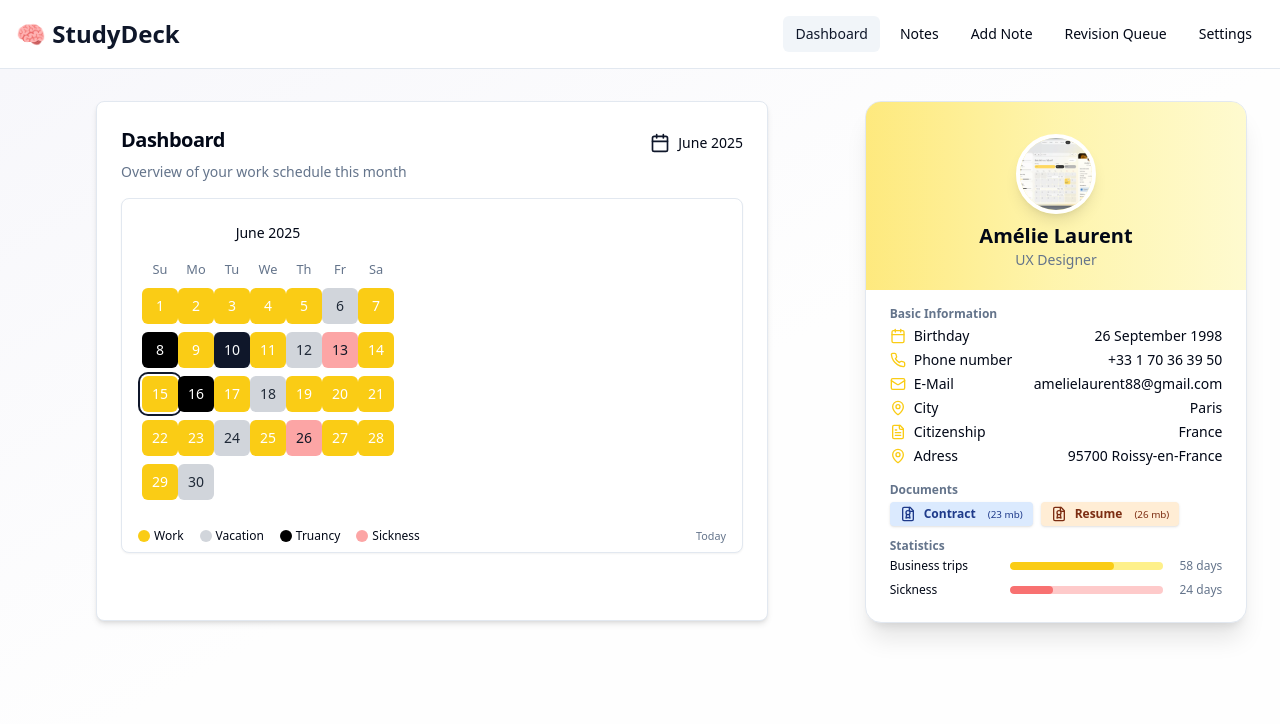
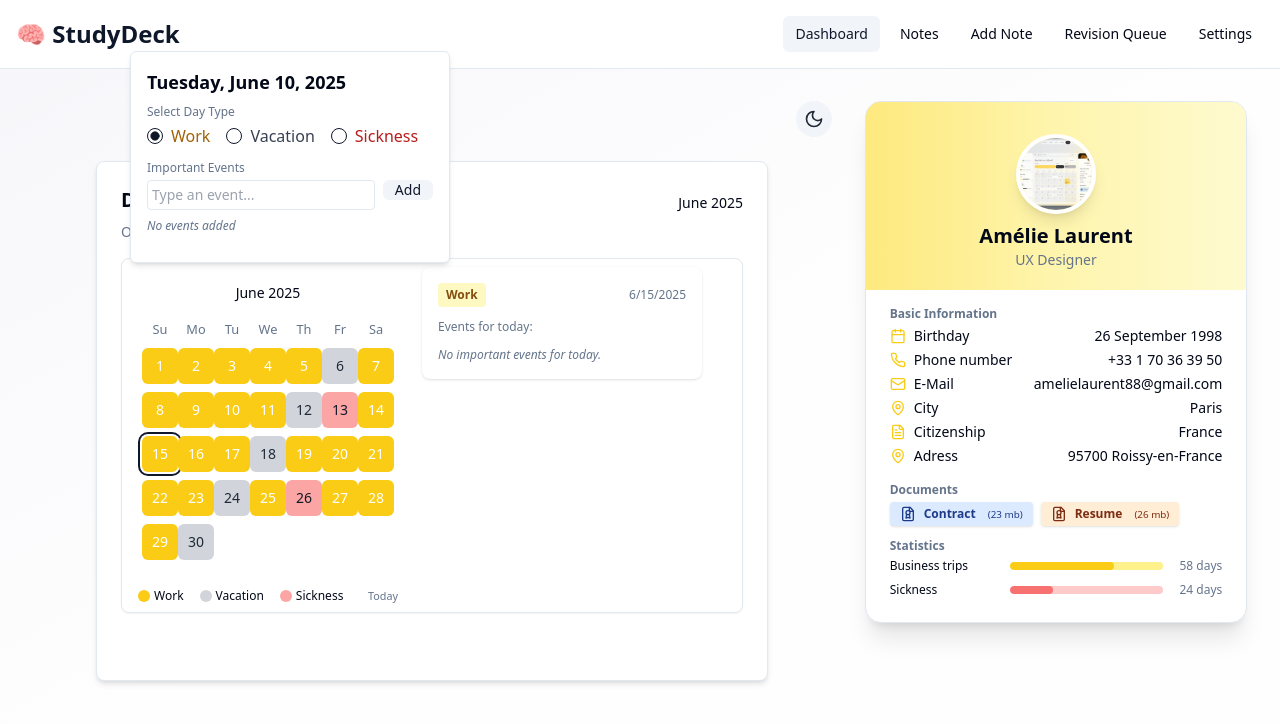
Before and after one commit to Sparshga/studydeck-revision-hub, a React (Vite) app: page /dashboard in a window 1280 px wide. Both pictures are taken after a click on the button "10". Shown: the top 724 px of the page. Built offline with nearby package versions, Linux system fonts and the light colour scheme.

Commit message:
feat: Implement light/dark mode and date-specific features
Adds light/dark mode toggle. Implements a placeholder for clicked dates in the calendar, allowing users to select a day type (work, vacation, sickness), add events, and view a summary of important items for the selected date.

```diff
--- /dev/null
+++ b/src/components/DayDetailPopover.tsx
@@ -0,0 +1,134 @@
+
+import React, { useRef, useState } from "react";
+import {
+  Popover,
+  PopoverContent,
+  PopoverTrigger,
+} from "@/components/ui/popover";
+import { Button } from "@/components/ui/button";
+import { RadioGroup, RadioGroupItem } from "@/components/ui/radio-group";
+
+type DayType = "work" | "vacation" | "sickness";
+
+interface DayDetailPopoverProps {
+  open: boolean;
+  onOpenChange: (o: boolean) => void;
+  anchor: React.ReactNode;
+  date: Date;
+  dayType: DayType;
+  onDayTypeChange: (t: DayType) => void;
+  events: string[];
+  onAddEvent: (e: string) => void;
+  onRemoveEvent: (i: number) => void;
+}
+
+const dayTypeColor: Record<DayType, string> = {
+  work: "text-yellow-700",
+  vacation: "text-gray-700",
+  sickness: "text-red-700",
+};
+
+const dayTypeLabel: Record<DayType, string> = {
+  work: "Work Day",
+  vacation: "Vacation Day",
+  sickness: "Sickness Day",
+};
+
+export default function DayDetailPopover(props: DayDetailPopoverProps) {
+  const {
+    open,
+    onOpenChange,
+    anchor,
+    date,
+    dayType,
+    onDayTypeChange,
+    events,
+    onAddEvent,
+    onRemoveEvent,
+  } = props;
+  const [input, setInput] = useState("");
+  const inputRef = useRef<HTMLInputElement>(null);
+
+  return (
+    <Popover open={open} onOpenChange={onOpenChange}>
+      <PopoverTrigger asChild>{anchor}</PopoverTrigger>
+      <PopoverContent className="w-[320px] z-50" align="start">
+        <div className="mb-2">
+          <div className="font-bold text-lg">
+            {date.toLocaleDateString(undefined, { weekday: "long", year: "numeric", month: "long", day: "numeric" })}
+          </div>
+        </div>
+        {/* Day type selector */}
+        <div className="mb-3">
+          <div className="text-xs text-muted-foreground mb-1">Select Day Type</div>
+          <RadioGroup
+            value={dayType}
+            onValueChange={(val) => onDayTypeChange(val as DayType)}
+            className="flex gap-4"
+          >
+            <div className="flex items-center gap-2">
+              <RadioGroupItem value="work" id="r-work" />
+              <label htmlFor="r-work" className="text-yellow-700 cursor-pointer">Work</label>
+            </div>
+            <div className="flex items-center gap-2">
+              <RadioGroupItem value="vacation" id="r-vacation" />
+              <label htmlFor="r-vacation" className="text-gray-700 cursor-pointer">Vacation</label>
+            </div>
+            <div className="flex items-center gap-2">
+              <RadioGroupItem value="sickness" id="r-sickness" />
+              <label htmlFor="r-sickness" className="text-red-700 cursor-pointer">Sickness</label>
+            </div>
+          </RadioGroup>
+        </div>
+        {/* Event add */}
+        <div className="mb-3">
+          <div className="text-xs text-muted-foreground mb-1">Important Events</div>
+          <div className="flex gap-2">
+            <input
+              ref={inputRef}
+              value={input}
+              onChange={(e) => setInput(e.target.value)}
+              className="flex-1 border rounded p-1 text-sm"
+              placeholder="Type an event..."
+              onKeyDown={e => {
+                if (e.key === "Enter" && input.trim()) {
+                  onAddEvent(input.trim());
+                  setInput("");
+                  setTimeout(() => inputRef.current?.focus(), 1);
+                }
+              }}
+            />
+            <Button
+              type="button"
+              variant="secondary"
+              onClick={() => {
+                if (input.trim()) {
+                  onAddEvent(input.trim());
+                  setInput("");
+                  setTimeout(() => inputRef.current?.focus(), 1);
+                }
+              }}
+              size="sm"
+              className="px-3 h-full"
+            >Add</Button>
+          </div>
+          <ul className="mt-2 space-y-1">
+            {events.length === 0 && <li className="text-muted-foreground text-xs italic">No events added</li>}
+            {events.map((e, i) =>
+              <li key={i} className="flex justify-between items-center text-sm bg-muted rounded px-2 py-1">
+                <span>{e}</span>
+                <button
+                  onClick={() => onRemoveEvent(i)}
+                  className="text-xs ml-2 text-destructive hover:underline"
+                  type="button"
+                  aria-label="Remove"
+                  title="Remove"
+                >Remove</button>
+              </li>
+            )}
+          </ul>
+        </div>
+      </PopoverContent>
+    </Popover>
+  );
+}
--- /dev/null
+++ b/src/components/ThemeToggle.tsx
@@ -0,0 +1,39 @@
+
+import { Sun, Moon } from "lucide-react";
+import { useEffect, useState } from "react";
+
+export default function ThemeToggle() {
+  const [theme, setTheme] = useState<'light' | 'dark'>('light');
+
+  useEffect(() => {
+    // Set theme from localStorage or system
+    const stored = localStorage.getItem('theme');
+    if (stored === 'dark' || stored === 'light') {
+      setTheme(stored);
+      document.documentElement.classList.toggle('dark', stored === 'dark');
+    }
+  }, []);
+
+  const toggleTheme = () => {
+    const next = theme === 'light' ? 'dark' : 'light';
+    setTheme(next);
+    document.documentElement.classList.toggle('dark', next === 'dark');
+    localStorage.setItem('theme', next);
+  };
+
+  return (
+    <button
+      className="rounded-full p-2 bg-accent hover:bg-accent/80 transition flex items-center"
+      title="Toggle theme"
+      onClick={toggleTheme}
+      aria-label="Toggle theme"
+      type="button"
+    >
+      {theme === 'light' ? (
+        <Moon className="w-5 h-5 text-gray-800" />
+      ) : (
+        <Sun className="w-5 h-5 text-yellow-300" />
+      )}
+    </button>
+  );
+}
--- /dev/null
+++ b/src/components/TodayInfoBox.tsx
@@ -0,0 +1,38 @@
+
+import React from "react";
+
+type DayType = "work" | "vacation" | "sickness";
+const colorMap: Record<DayType, string> = {
+  work: "bg-yellow-100 text-yellow-800",
+  vacation: "bg-gray-100 text-gray-800",
+  sickness: "bg-red-100 text-red-800",
+};
+
+interface TodayInfoBoxProps {
+  dayType: DayType;
+  events: string[];
+  date: Date;
+}
+
+export default function TodayInfoBox({ dayType, events, date }: TodayInfoBoxProps) {
+  return (
+    <div className="bg-card shadow rounded-lg p-4 flex flex-col min-w-[260px] gap-2">
+      <div className="flex items-center mb-1">
+        <div className={`px-2 py-1 rounded text-xs font-semibold capitalize ${colorMap[dayType]}`}>
+          {dayType}
+        </div>
+        <div className="ml-auto font-medium text-xs text-muted-foreground">{date.toLocaleDateString()}</div>
+      </div>
+      <div className="text-xs text-muted-foreground mb-1">Events for today:</div>
+      <ul className="space-y-1">
+        {events.length ? (
+          events.map((e, i) => (
+            <li key={i} className="text-sm bg-muted rounded px-2 py-1">{e}</li>
+          ))
+        ) : (
+          <li className="text-muted-foreground italic text-xs">No important events for today.</li>
+        )}
+      </ul>
+    </div>
+  );
+}
--- a/src/pages/Dashboard.tsx
+++ b/src/pages/Dashboard.tsx
@@ -1,4 +1,3 @@
-
 import { Calendar } from "@/components/ui/calendar";
 import { Card, CardHeader, CardTitle, CardContent } from "@/components/ui/card";
 import { User, Mail, Calendar as CalendarIcon, MapPin, Phone } from "lucide-react";
@@ -26,19 +25,110 @@ const dayStyles = {
   sickness: "bg-pink-200 text-gray-800 font-medium"
 }
 
+import ThemeToggle from "@/components/ThemeToggle";
+import DayDetailPopover from "@/components/DayDetailPopover";
+import TodayInfoBox from "@/components/TodayInfoBox";
+import { useState, useMemo } from "react";
+
+// Modified day types (no truancy!)
+type DayType = "work" | "vacation" | "sickness";
+
+function getInitialDays() {
+  // Similar mockDays logic, simply use without truancy
+  const result: { [key: string]: DayType } = {};
+  const now = new Date();
+  for (let i = 1; i <= 31; i++) {
+    if (i % 6 === 0) result[new Date(now.getFullYear(), now.getMonth(), i).toDateString()] = "vacation";
+    else if (i % 13 === 0) result[new Date(now.getFullYear(), now.getMonth(), i).toDateString()] = "sickness";
+    else result[new Date(now.getFullYear(), now.getMonth(), i).toDateString()] = "work";
+  }
+  return result;
+}
+
 const Dashboard = () => {
-  const [date, setDate] = React.useState<Date | undefined>(new Date());
-  const mockDays = React.useMemo(() => getMockDays(), []);
+  const [date, setDate] = useState<Date | undefined>(new Date());
+  const [days, setDays] = useState<{ [key: string]: DayType }>(getInitialDays);
+  const [events, setEvents] = useState<{ [key: string]: string[] }>({});
+  const [detailOpen, setDetailOpen] = useState(false);
+  const [selectedDay, setSelectedDay] = useState<Date | null>(null);
+
+  // For today info
+  const todayString = new Date().toDateString();
+  const todayType: DayType = days[todayString] || "work";
+  const todayEvents: string[] = events[todayString] || [];
+
+  // Handler for calendar click
+  const handleCalendarSelect = (d?: Date) => {
+    setDate(d);
+    if (d) {
+      setSelectedDay(d);
+      setDetailOpen(true);
+    }
+  };
+
+  const handleDayTypeChange = (t: DayType) => {
+    if (selectedDay) {
+      setDays((prev) => ({
+        ...prev,
+        [selectedDay.toDateString()]: t,
+      }));
+    }
+  };
+
+  const handleAddEvent = (event: string) => {
+    if (selectedDay) {
+      setEvents((prev) => {
+        const dayStr = selectedDay.toDateString();
+        return {
+          ...prev,
+          [dayStr]: [...(prev[dayStr] || []), event],
+        }
+      });
+    }
+  };
+
+  const handleRemoveEvent = (i: number) => {
+    if (selectedDay) {
+      setEvents((prev) => {
+        const dayStr = selectedDay.toDateString();
+        if (!prev[dayStr]) return prev;
+        const next = [...prev[dayStr]];
+        next.splice(i, 1);
+        return {
+          ...prev,
+          [dayStr]: next,
+        }
+      });
+    }
+  };
+
+  // Get data for selected
+  const selectedString = selectedDay?.toDateString() ?? "";
+  const selectedType: DayType = days[selectedString] || "work";
+  const selectedEvents: string[] = events[selectedString] || [];
+
+  // Modifier arrays for the calendar
+  const mockDays = days;
+  const modifiers = {
+    work: Object.keys(mockDays).filter((d) => mockDays[d] === "work").map((d) => new Date(d)),
+    vacation: Object.keys(mockDays).filter((d) => mockDays[d] === "vacation").map((d) => new Date(d)),
+    sickness: Object.keys(mockDays).filter((d) => mockDays[d] === "sickness").map((d) => new Date(d)),
+    today: [new Date()]
+  };
 
   return (
     <main className="min-h-[90vh] w-full flex flex-col lg:flex-row items-stretch justify-center gap-8 bg-gradient-to-br from-[#f7f7fb] via-[#fefefe] to-[#fefefe] p-2 sm:p-8">
       {/* Main content (calendar) */}
-      <div className="flex-1 flex items-start justify-center">
+      <div className="flex-1 flex min-w-0 flex-col items-center gap-6">
+        <div className="self-end">
+          <ThemeToggle />
+        </div>
+
         <Card className="w-full max-w-2xl shadow-md animate-fade-in p-0 flex flex-col min-h-[520px]">
           <CardHeader className="pb-2 pt-6 px-6 flex flex-row items-center justify-between">
             <CardTitle className="text-xl">Dashboard</CardTitle>
             <div className="flex gap-2 items-center">
-              <CalendarIcon className="w-5 h-5 text-primary" />
+              {/* Show month/year */}
               <span className="text-sm text-foreground">{date ? date.toLocaleString(undefined, { month: "long", year: "numeric" }) : ""}</span>
             </div>
           </CardHeader>
@@ -46,44 +136,48 @@ const Dashboard = () => {
             <div className="text-muted-foreground mb-2 text-sm">
               Overview of your work schedule this month
             </div>
-            <div className="border rounded-lg p-2 bg-white shadow-sm overflow-x-auto pointer-events-auto">
+            <div className="border rounded-lg p-2 bg-white shadow-sm overflow-x-auto pointer-events-auto flex flex-col sm:flex-row gap-4">
+              {/* CALENDAR */}
+              <DayDetailPopover
+                open={detailOpen}
+                onOpenChange={setDetailOpen}
+                anchor={
+                <div>
                   <Calendar
                     mode="single"
                     selected={date}
-                onSelect={setDate}
+                    // When a day is clicked: open details popover
+                    onSelect={handleCalendarSelect}
                     className="pointer-events-auto"
-                modifiers={{
-                  work: Object.keys(mockDays)
-                    .filter((d) => mockDays[d] === "work")
-                    .map((d) => new Date(d)),
-                  vacation: Object.keys(mockDays)
-                    .filter((d) => mockDays[d] === "vacation")
-                    .map((d) => new Date(d)),
-                  truancy: Object.keys(mockDays)
-                    .filter((d) => mockDays[d] === "truancy")
-                    .map((d) => new Date(d)),
-                  sickness: Object.keys(mockDays)
-                    .filter((d) => mockDays[d] === "sickness")
-                    .map((d) => new Date(d)),
-                  today: [new Date()]
-                }}
+                    modifiers={modifiers}
                     modifiersClassNames={{
                       work: "bg-yellow-400 text-white rounded-full",
                       vacation: "bg-gray-300 text-gray-800 rounded-full",
-                  truancy: "bg-black text-white rounded-full",
                       sickness: "bg-red-300 text-gray-900 rounded-full",
                       today: "ring-2 ring-primary ring-offset-2 font-bold"
                     }}
                     fromDate={new Date(new Date().getFullYear(), new Date().getMonth(), 1)}
-                toDate={new Date(new Date().getFullYear(), new Date().getMonth()+1, 0)}
+                    toDate={new Date(new Date().getFullYear(), new Date().getMonth() + 1, 0)}
                     showOutsideDays={false}
                   />
                   <div className="flex gap-4 mt-4 px-2 text-xs items-center">
                     <span className="flex gap-1 items-center"><span className="w-3 h-3 rounded-full bg-yellow-400 inline-block"></span>Work</span>
                     <span className="flex gap-1 items-center"><span className="w-3 h-3 rounded-full bg-gray-300 inline-block"></span>Vacation</span>
-                <span className="flex gap-1 items-center"><span className="w-3 h-3 rounded-full bg-black inline-block"></span>Truancy</span>
                     <span className="flex gap-1 items-center"><span className="w-3 h-3 rounded-full bg-red-300 inline-block"></span>Sickness</span>
                     <span className="ml-auto text-[0.9em] text-muted-foreground">Today</span>
+                  </div>
+                </div>
+                }
+                date={selectedDay || new Date()}
+                dayType={selectedType}
+                onDayTypeChange={handleDayTypeChange}
+                events={selectedEvents}
+                onAddEvent={handleAddEvent}
+                onRemoveEvent={handleRemoveEvent}
+              />
+              {/* TODAY'S INFO BOX */}
+              <div className="min-w-[280px]">
+                <TodayInfoBox dayType={todayType} events={todayEvents} date={new Date()} />
               </div>
             </div>
           </CardContent>
```
Lines whose indentation alone changed are shown as unchanged.
